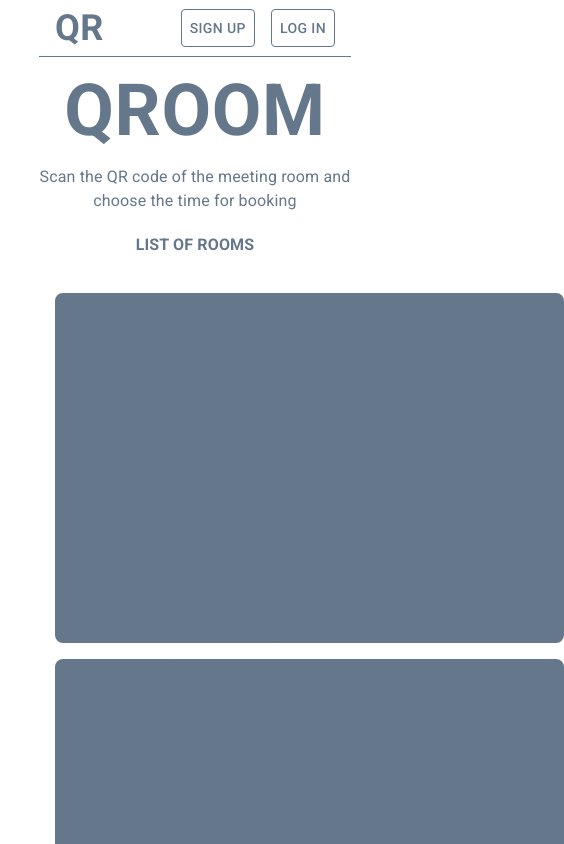
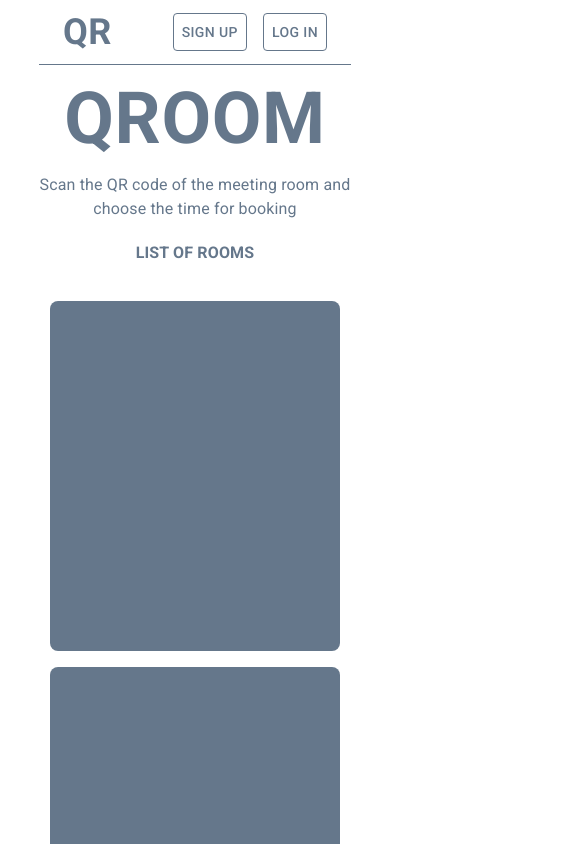
Before and after one commit to julesadikhanyan/qroom-client, a React app: page /rooms in a window 390 px wide. Shown: the top 844 px of the page, 564 px wide, since content can reach past the window. Built offline with nearby package versions, Linux system fonts and the light colour scheme.

Commit message:
Style: room page for mobile

```diff
--- a/src/components/BookingForm/index.tsx
+++ b/src/components/BookingForm/index.tsx
@@ -24,7 +24,8 @@ import {IBookingSegment} from "../../redux/Room/types";
 export interface IBookingFormProps {
     open: boolean,
     onClose: () => void,
-    activeSegment: IBookingSegment
+    activeSegment: IBookingSegment,
+    setMeetingDateOnPage: (date: Date | null) => void
 }
 
 const StyledTextField = styled(TextField)({
@@ -43,7 +44,7 @@ const StyledButton = styled(Button)({
 });
 
 const BookingForm: React.FC<IBookingFormProps> = (props) => {
-    const { onClose, open, activeSegment } = props;
+    const { onClose, open, activeSegment, setMeetingDateOnPage } = props;
 
     const [date, setDate] = useState<Date | null>(activeSegment.time.start || new Date());
     const [startTime, setStartTime] = useState<Date | null>(activeSegment.time.start || new Date());
@@ -55,6 +56,11 @@ const BookingForm: React.FC<IBookingFormProps> = (props) => {
 
     const handleChangeDuration = (event: SelectChangeEvent) => {
         setDuration(event.target.value as string);
+    };
+
+    const setMeetingDate = (newDate: Date | null) => {
+        setDate(newDate);
+        setMeetingDateOnPage(newDate);
     };
 
     return (
@@ -87,7 +93,7 @@ const BookingForm: React.FC<IBookingFormProps> = (props) => {
                         <LocalizationProvider dateAdapter={AdapterDateFns}>
                             <DatePicker
                                 onChange={(newDate) => {
-                                    setDate(newDate)
+                                    setMeetingDate(newDate)
                                 }}
                                 value={date}
                                 minDate={new Date()}
--- a/src/pages/Room/index.tsx
+++ b/src/pages/Room/index.tsx
@@ -29,6 +29,10 @@ const Room: React.FC = () => {
         dispatch(fetchGetRoom("eb3c28e8-28e9-4788-afa1-758061a2f354"));
         dispatch(fetchGetBookingRoom("eb3c28e8-28e9-4788-afa1-758061a2f354"));
     }, []);
+
+    const setMeetingDate = (newDate: Date | null) => {
+        console.log(newDate);
+    }
 
     return (
         <>
@@ -101,7 +105,12 @@ const Room: React.FC = () => {
                     </Grid>
                     {
                         activeSegment &&
-                        <BookingForm open={open} onClose={handleClose} activeSegment={activeSegment}/>
+                        <BookingForm
+                            open={open}
+                            onClose={handleClose}
+                            activeSegment={activeSegment}
+                            setMeetingDateOnPage={setMeetingDate}
+                        />
                     }
                 </Box>
             }
--- a/src/pages/Rooms/index.tsx
+++ b/src/pages/Rooms/index.tsx
@@ -51,15 +51,15 @@ const Rooms: React.FC = () => {
             </StyledTypography>
             <Grid
                 container
-                spacing={2}
-                columns={12}
+                columns={{ xl: 12, md: 12, xs: 12 }}
+                rowSpacing={2}
                 sx={{
                     margin: "auto"
                 }}
             >
                 {
                     listOfRooms.map((room) =>
-                        <Grid key={room} item xs={4}>
+                        <Grid key={room} item xl={4} md={6} xs={12}>
                             <Box
                                 onClick={() => history.push("/room")}
                                 sx={{
@@ -68,7 +68,11 @@ const Rooms: React.FC = () => {
                                     backgroundColor: theme.palette.primary.main,
                                     borderRadius: 2,
                                     cursor: "pointer",
-                                    margin: "auto"
+                                    margin: "auto",
+                                    [theme.breakpoints.only('xs')]: {
+                                        width: 260,
+                                        height: 330
+                                    }
                                 }}
                             >
                             </Box>
--- a/src/style/theme.ts
+++ b/src/style/theme.ts
@@ -10,6 +10,15 @@ const theme = createTheme({
         secondary: {
             main: "#F8BF4C"
         }
+    },
+    breakpoints: {
+        values: {
+            xs: 0,
+            sm: 375,
+            md: 750,
+            lg: 1000,
+            xl: 1200,
+        }
     }
 });
 
```
